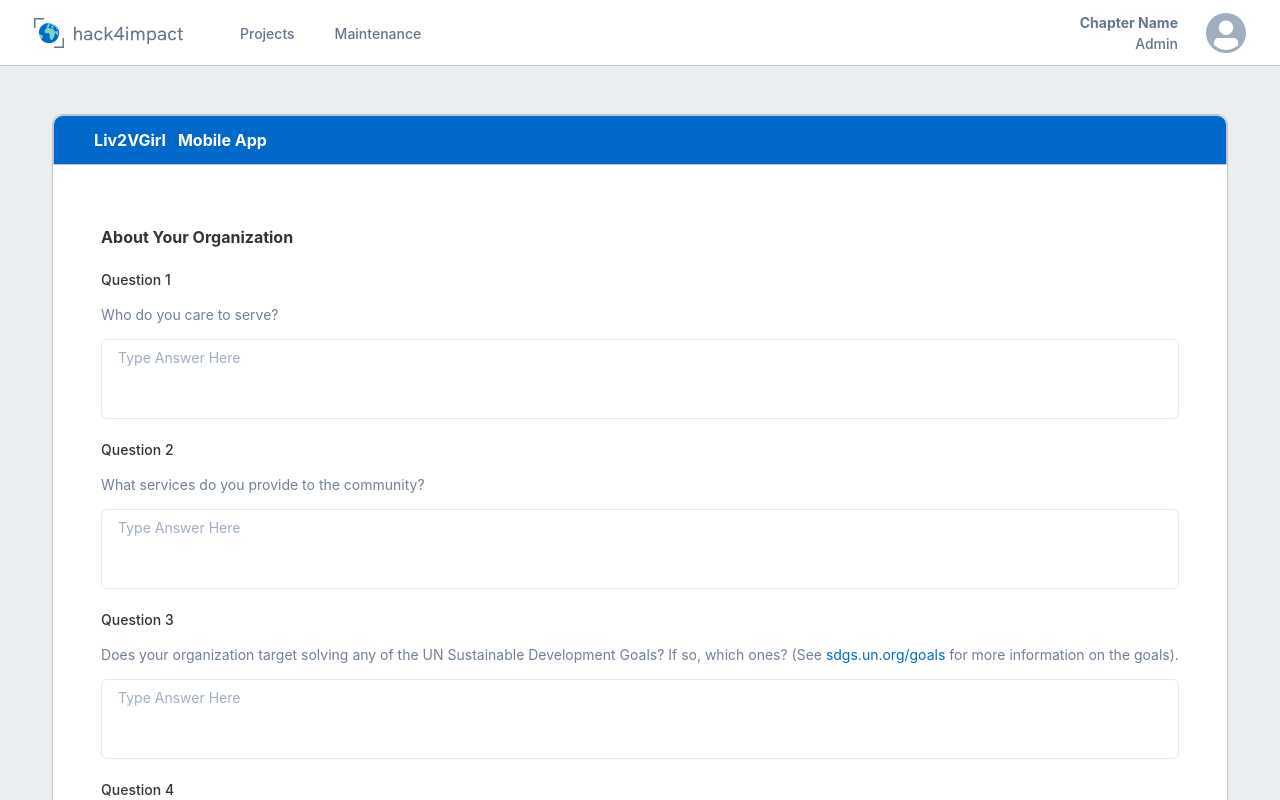
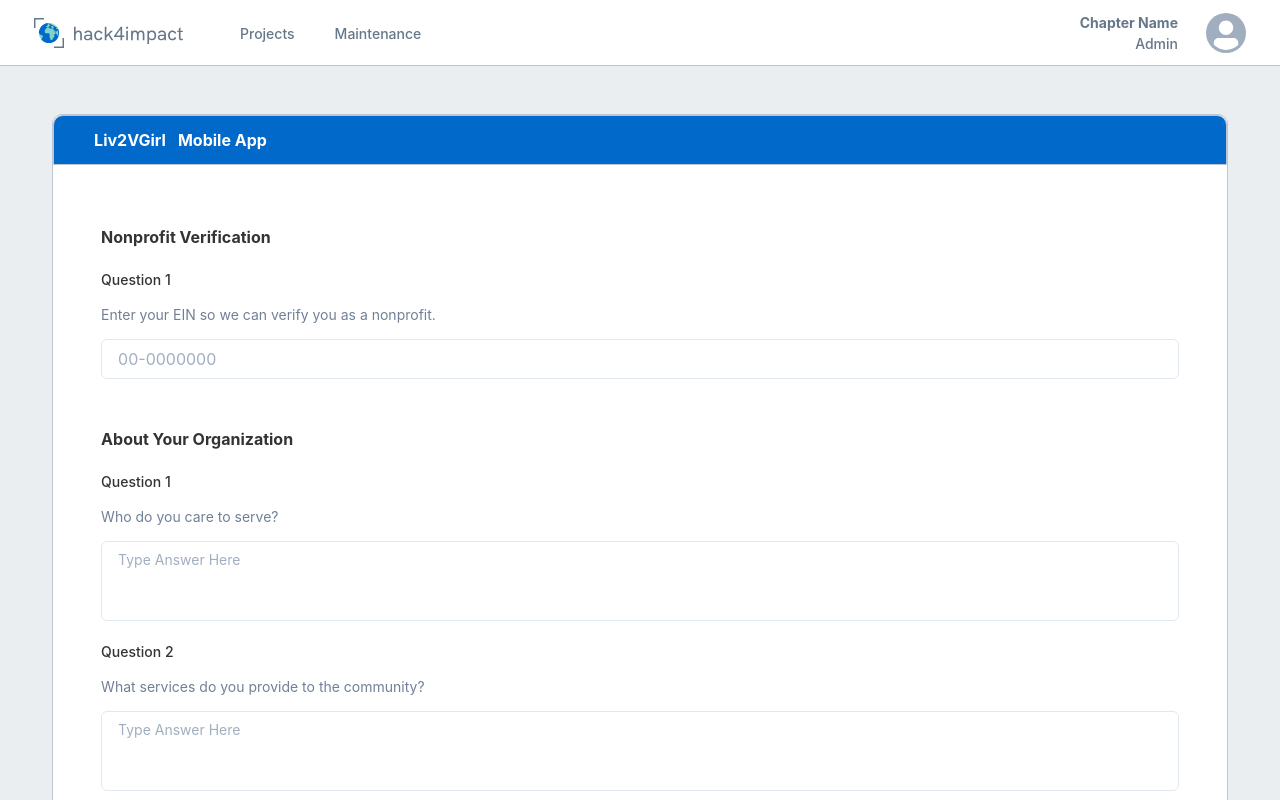
Before and after one commit to GTBitsOfGood/national-npp, a Next.js app: page /nonprofit/application in a window 1280 px wide. Built offline with nearby package versions, Linux system fonts and the light colour scheme.

Commit message:
minor changes

```diff
--- a/src/components/ApplicationCard.tsx
+++ b/src/components/ApplicationCard.tsx
@@ -19,6 +19,7 @@ function ApplicationCard(props: { isRead: boolean }) {
   const maxTextArea = 500;
   const isVerified = false;
   const { isRead } = props;
+
   return (
     <VStack
       minW={{ base: 425, md: 800 }}
@@ -47,7 +48,7 @@ function ApplicationCard(props: { isRead: boolean }) {
         </HStack>
       </Box>
       <VStack align="stretch" p={12} spacing={12}>
-        {isVerified && (
+        {!isVerified && (
           <VStack align="start" spacing={5}>
             <Text alignSelf="flex-start" fontSize="md" fontWeight={700}>
               Nonprofit Verification
--- a/src/pages/nonprofit/application.tsx
+++ b/src/pages/nonprofit/application.tsx
@@ -1,11 +1,12 @@
 import { Flex } from "@chakra-ui/react";
+import { FaLastfmSquare } from "react-icons/fa";
 import ApplicationCard from "src/components/ApplicationCard";
 
 function NonprofitApplicationPage() {
   return (
     <Flex height="100%" width="100%">
       <Flex margin="auto">
-        <ApplicationCard isRead={true} />
+        <ApplicationCard isRead={false} />
       </Flex>
     </Flex>
   );
```
